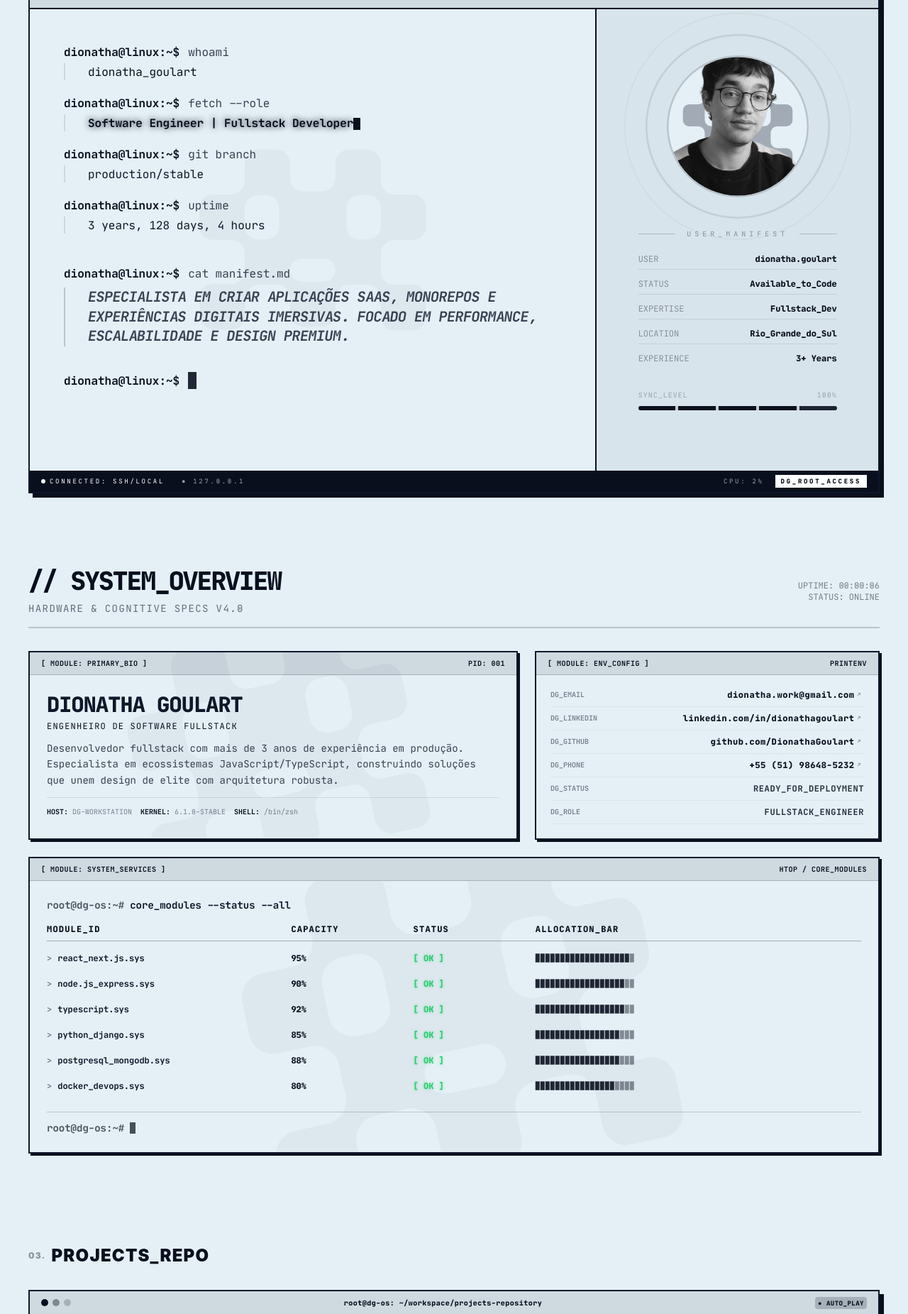
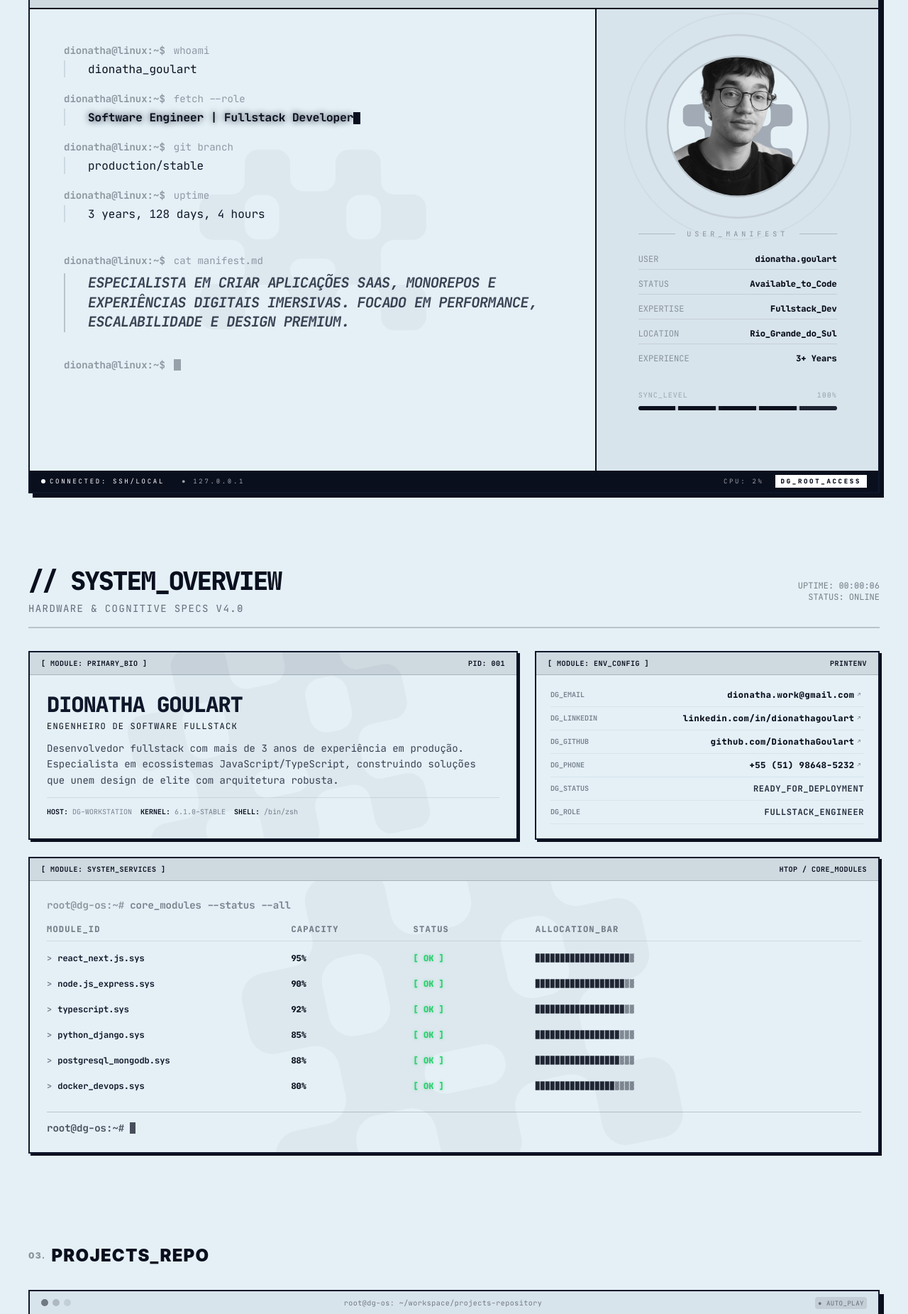
Before and after one commit to DionathaGoulart/Portfolio, a Next.js app: page /dev in a window 1280 px wide. Shown: the part 127-1978 px from the top of the page at 71% size. Built offline with nearby package versions, Linux system fonts and the light colour scheme.

Commit message:
style: reduce visual noise of terminal decorative elements in dev layout

```diff
--- a/src/components/dev/About.tsx
+++ b/src/components/dev/About.tsx
@@ -145,13 +145,13 @@ export default function About() {
 
           <div className="p-4 md:p-6 bg-transparent font-mono text-xs md:text-sm text-foreground/80 relative z-10">
             <div className="w-full">
-              <div className="text-accent/70 mb-4 font-bold flex items-center gap-2">
+              <div className="text-accent/40 mb-4 font-bold flex items-center gap-2">
                 <span>root@dg-os:~#</span>
-                <span className="text-foreground">core_modules --status --all</span>
+                <span className="text-foreground/50">core_modules --status --all</span>
               </div>
 
               {/* Table Header */}
-              <div className="flex border-b border-accent/30 pb-2 mb-3 text-[10px] md:text-xs text-accent font-black tracking-widest uppercase">
+              <div className="flex border-b border-accent/10 pb-2 mb-3 text-[10px] md:text-xs text-accent/50 font-black tracking-widest uppercase">
                 <div className="w-[60%] md:w-[30%]">MODULE_ID</div>
                 <div className="hidden md:block w-[15%]">CAPACITY</div>
                 <div className="w-[40%] md:w-[15%]">STATUS</div>
--- a/src/components/dev/Experience.tsx
+++ b/src/components/dev/Experience.tsx
@@ -16,14 +16,14 @@ export default function Experience() {
       <div className="retro-border bg-card retro-shadow overflow-hidden w-full flex flex-col relative h-auto">
 
         {/* Terminal Header Bar (Like Projects.tsx) */}
-        <div className="bg-accent/10 border-b-2 border-accent/20 px-4 py-2 flex justify-between items-center text-[10px] font-mono tracking-wider text-accent font-black relative z-20">
-          <div className="flex gap-1.5 shrink-0">
+        <div className="bg-accent/5 border-b border-accent/10 px-4 py-2 flex justify-between items-center text-[10px] font-mono tracking-wider text-accent/50 font-normal relative z-20">
+          <div className="flex gap-1.5 shrink-0 opacity-50">
             <span className="w-2.5 h-2.5 rounded-full bg-accent" />
             <span className="w-2.5 h-2.5 rounded-full bg-accent/40" />
             <span className="w-2.5 h-2.5 rounded-full bg-accent/20" />
           </div>
           <span className="truncate mx-2">root@dg-os: ~/workspace/experience-logs</span>
-          <span className="hidden sm:inline opacity-50">(C) {devContent.meta.copyright}</span>
+          <span className="hidden sm:inline opacity-30">(C) {devContent.meta.copyright}</span>
         </div>
 
         {/* Decorative Logo Background Watermark */}
@@ -35,9 +35,9 @@ export default function Experience() {
         <div className="p-4 md:p-8 font-mono relative z-10 bg-transparent overflow-hidden text-ellipsis">
           <div className="w-full break-words">
             {/* Input Line */}
-            <div className="text-accent/80 font-bold mb-8 flex items-center gap-2 text-xs md:text-sm">
+            <div className="text-accent/40 font-normal mb-8 flex items-center gap-2 text-xs md:text-sm">
               <span>root@dg-os:~/workspace/experience-logs$</span>
-              <span className="text-foreground">git log --stat --color</span>
+              <span className="text-foreground/50">git log --stat --color</span>
             </div>
 
             <div className="space-y-10">
@@ -99,7 +99,7 @@ export default function Experience() {
             </div>
 
             {/* Terminal Prompt waiting */}
-            <div className="text-accent/80 font-bold mt-10 pt-4 border-t border-accent/10 flex items-center gap-2 text-xs md:text-sm">
+            <div className="text-accent/40 font-normal mt-10 pt-4 border-t border-accent/10 flex items-center gap-2 text-xs md:text-sm">
               <span>root@dg-os:~/workspace/experience-logs$</span>
               <span className="w-2.5 h-4 md:h-5 bg-accent/80 animate-pulse inline-block" />
             </div>
--- a/src/components/dev/Hero.tsx
+++ b/src/components/dev/Hero.tsx
@@ -27,7 +27,7 @@ export default function Hero() {
             <div className="w-3.5 h-3.5 rounded-full bg-accent/40" />
             <div className="w-3.5 h-3.5 rounded-full bg-accent/20" />
           </div>
-          <div className="font-mono text-[10px] sm:text-xs font-black uppercase sm:tracking-[0.4em] text-accent/60 truncate">
+          <div className="font-mono text-[10px] sm:text-xs font-black uppercase sm:tracking-[0.4em] text-accent/30 truncate">
             root@dg-os: ~/workspace/portfolio
           </div>
           <div className="hidden sm:flex gap-1.5 shrink-0">
@@ -48,10 +48,10 @@ export default function Hero() {
               {terminalLines.map((line, i) => (
                 <div key={i} className="space-y-1">
                   <div className="flex items-center gap-3">
-                    <span className="text-accent font-bold text-sm md:text-base">
+                    <span className="text-accent/40 font-bold text-xs md:text-sm">
                       {devContent.meta.prompt}
                     </span>
-                    <span className="text-foreground/80 text-sm md:text-base">
+                    <span className="text-foreground/40 text-xs md:text-sm">
                       {line.cmd}
                     </span>
                   </div>
@@ -73,10 +73,10 @@ export default function Hero() {
 
               <div className="pt-6 space-y-2">
                 <div className="flex items-center gap-3">
-                  <span className="text-accent font-bold text-sm md:text-base">
-                    dionatha@linux:~$
+                  <span className="text-accent/40 font-bold text-xs md:text-sm">
+                    {devContent.meta.prompt}
                   </span>
-                  <span className="text-foreground/80 text-sm md:text-base">
+                  <span className="text-foreground/40 text-xs md:text-sm">
                     cat manifest.md
                   </span>
                 </div>
@@ -89,10 +89,10 @@ export default function Hero() {
 
 
               <div className="flex items-center gap-3 pt-4">
-                <span className="text-accent font-bold text-sm md:text-base">
+                <span className="text-accent/40 font-bold text-xs md:text-sm">
                   {devContent.meta.prompt}
                 </span>
-                <span className="w-3 h-6 bg-accent animate-pulse" />
+                <span className="w-2.5 h-4 bg-accent/40 animate-pulse" />
               </div>
             </div>
           </div>
--- a/src/components/dev/Projects.tsx
+++ b/src/components/dev/Projects.tsx
@@ -87,14 +87,14 @@ export default function Projects() {
         className="retro-border bg-card retro-shadow overflow-hidden w-full flex flex-col relative h-auto"
       >
         {/* Terminal Header Bar */}
-        <div className="bg-accent/10 border-b-2 border-accent/20 px-4 py-2 flex justify-between items-center text-[10px] font-mono tracking-wider text-accent font-black min-w-0">
-          <div className="flex gap-1.5 shrink-0">
+        <div className="bg-accent/5 border-b border-accent/10 px-4 py-2 flex justify-between items-center text-[10px] font-mono tracking-wider text-accent/50 font-black min-w-0">
+          <div className="flex gap-1.5 shrink-0 opacity-50">
             <span className="w-2.5 h-2.5 rounded-full bg-accent" />
             <span className="w-2.5 h-2.5 rounded-full bg-accent/40" />
             <span className="w-2.5 h-2.5 rounded-full bg-accent/20" />
           </div>
-          <span className="truncate mx-2 flex-1 text-center">root@dg-os: ~/workspace/projects-repository</span>
-          <span className="hidden sm:inline animate-pulse text-[9px] bg-accent/20 px-1 py-0.5 rounded text-accent shrink-0">
+          <span className="truncate mx-2 flex-1 text-center font-normal">root@dg-os: ~/workspace/projects-repository</span>
+          <span className="hidden sm:inline text-[9px] bg-accent/10 px-1 py-0.5 rounded text-accent/50 shrink-0 font-normal">
             {isPaused ? "● PAUSED" : "● AUTO_PLAY"}
           </span>
         </div>
@@ -188,9 +188,9 @@ export default function Projects() {
                 <div className="flex-1 overflow-y-auto p-6 md:p-8 pb-4">
                   {/* Simulated Viewer Command */}
                   <div className="space-y-6 font-mono">
-                  <div className="flex items-center gap-2 text-accent/70 text-xs border-b border-accent/10 pb-3">
-                    <span className="font-bold">dionatha@linux:~/projects$</span>
-                    <span className="text-foreground">cat {getProjectFilename(activeProject.title)}</span>
+                  <div className="flex items-center gap-2 text-accent/40 text-xs border-b border-accent/10 pb-3 font-normal">
+                    <span>dionatha@linux:~/projects$</span>
+                    <span className="text-foreground/50">cat {getProjectFilename(activeProject.title)}</span>
                   </div>
 
                   {/* README Body */}
```
